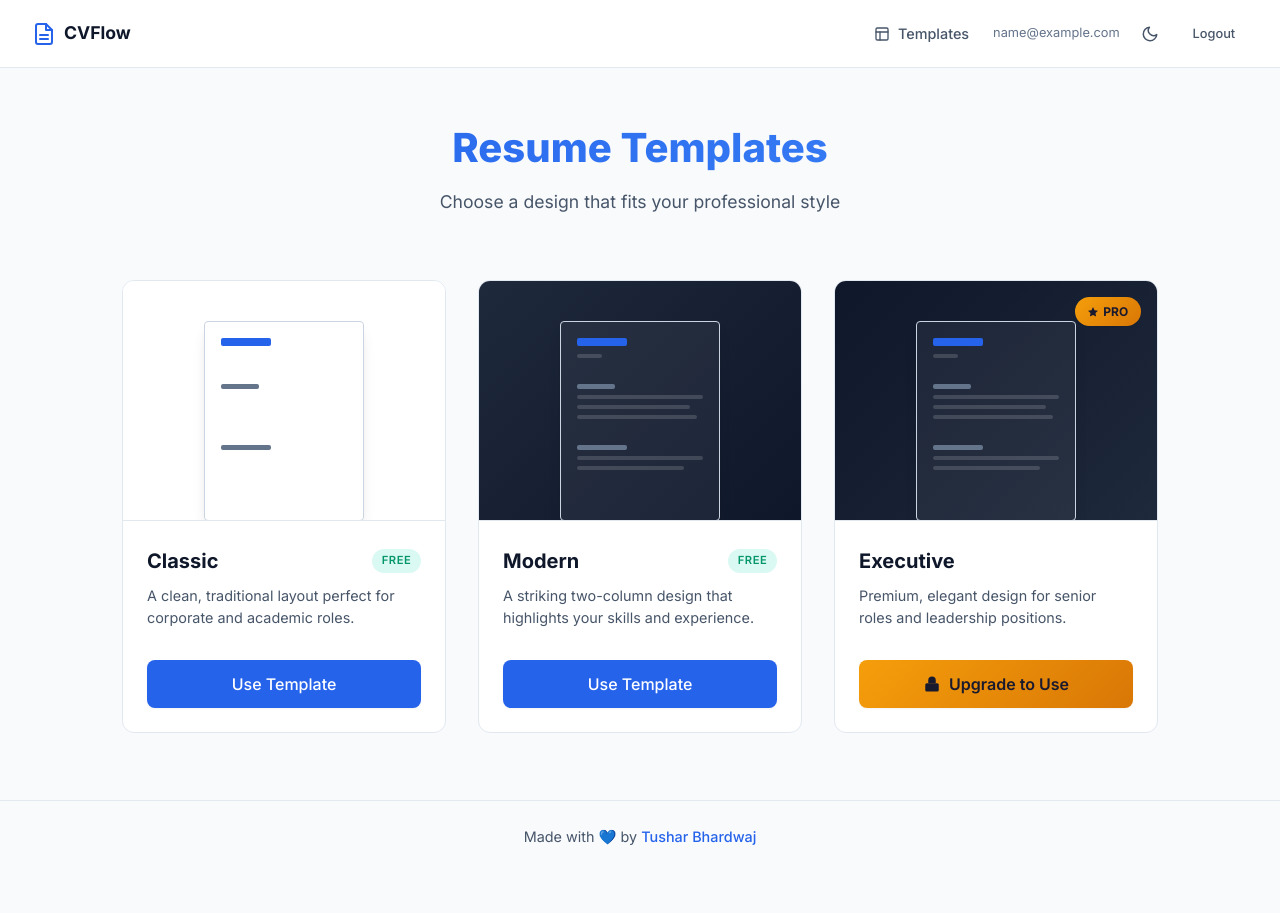
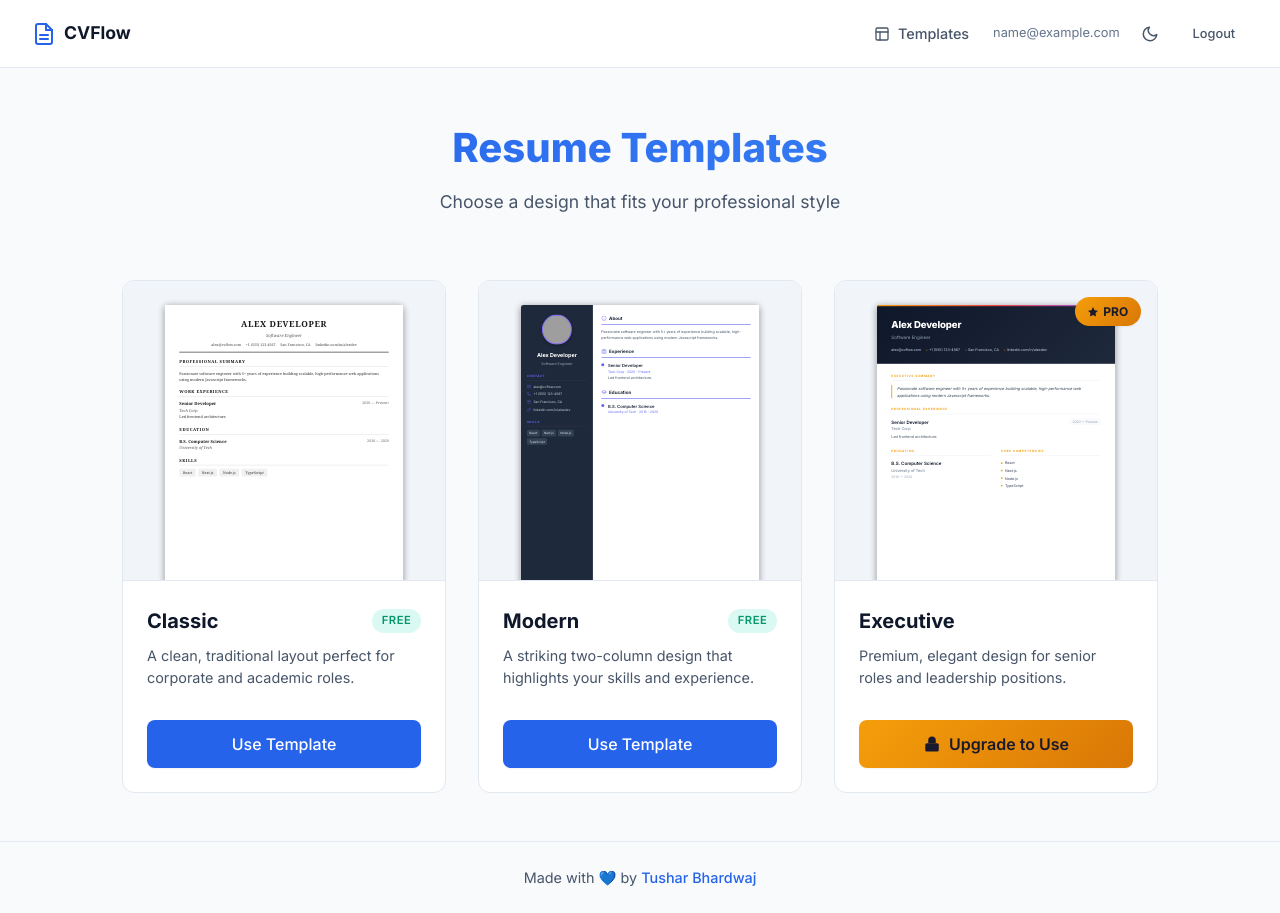
Before and after one commit to TuShArBhArDwA/resume-builder, a Next.js app: page /templates in a window 1280 px wide. Before the commit the page ends 872 px from the top, so only its background shows below. Built offline with nearby package versions, Linux system fonts and the light colour scheme; sample sign-in values are in the browser's storage; grey boxes are pictures that could not be loaded.

Commit message:
feat: enhance UI/UX with premium landing page, template selection flow, and A4 aspect-locking

```diff
--- a/app/dashboard/dashboard.css
+++ b/app/dashboard/dashboard.css
@@ -80,10 +80,12 @@
 .resume-preview-thumbnail > div {
   transform: scale(0.2);
   transform-origin: top center;
-  width: 794px; /* A4 width approx */
-  height: 1123px; /* A4 height approx */
+  width: 794px; /* A4 width */
+  height: 1123px; /* A4 height */
   pointer-events: none;
   flex-shrink: 0;
+  box-shadow: 0 4px 12px rgba(0,0,0,0.1);
+  background: white;
 }
 
 .resume-card-template-badge {
--- a/app/editor/[id]/page.js
+++ b/app/editor/[id]/page.js
@@ -110,7 +110,7 @@ export default function EditorPage() {
       };
 
       await html2pdf().set(opt).from(element).save();
-      showToast('PDF downloaded!');
+      showToast('PDF generated! Save it to your device.');
     } catch (err) {
       showToast('Download failed', 'error');
     } finally {
@@ -362,6 +362,7 @@ export default function EditorPage() {
         <div className="editor-form">
           {/* Personal Info */}
           <div className="form-section">
+            <div className="form-section-header">
               <h3 className="form-section-title">
                 <svg width="18" height="18" viewBox="0 0 24 24" fill="none" stroke="currentColor" strokeWidth="2">
                   <path d="M20 21v-2a4 4 0 0 0-4-4H8a4 4 0 0 0-4 4v2" />
@@ -369,6 +370,7 @@ export default function EditorPage() {
                 </svg>
                 Personal Information
               </h3>
+            </div>
             <div className="form-grid">
               <div className="form-group">
                 <label className="form-label">Full Name</label>
--- a/app/page.js
+++ b/app/page.js
@@ -45,6 +45,8 @@ export default function Home() {
     <div className="landing">
       {/* Background */}
       <div className="landing-bg"></div>
+      <div className="ambient-orb-1"></div>
+      <div className="ambient-orb-2"></div>
 
       {/* Navbar */}
       <nav className="landing-nav">
--- a/app/templates/page.js
+++ b/app/templates/page.js
@@ -4,7 +4,29 @@ import { useEffect, useState } from 'react';
 import { useRouter } from 'next/navigation';
 import Navbar from '@/components/Navbar';
 import UpgradeModal from '@/components/UpgradeModal';
+import ResumePreview from '@/components/ResumePreview';
 import './templates-page.css';
+
+const DUMMY_DATA = {
+  personal_info: {
+    name: 'Alex Developer',
+    title: 'Software Engineer',
+    email: 'alex@cvflow.com',
+    phone: '+1 (555) 123-4567',
+    location: 'San Francisco, CA',
+    linkedin: 'linkedin.com/in/alexdev',
+    photoUrl: 'https://res.cloudinary.com/dkdhdiqy0/image/upload/v1700000000/placeholder_avatar_dxfkqo.jpg',
+  },
+  summary: 'Passionate software engineer with 5+ years of experience building scalable, high-performance web applications using modern Javascript frameworks.',
+  experience: [
+    { title: 'Senior Developer', company: 'Tech Corp', startDate: '2020', endDate: 'Present', description: 'Led frontend architecture.' }
+  ],
+  education: [
+    { degree: 'B.S. Computer Science', school: 'University of Tech', startDate: '2016', endDate: '2020' }
+  ],
+  skills: ['React', 'Next.js', 'Node.js', 'TypeScript'],
+  custom_sections: []
+};
 
 export default function TemplatesPage() {
   const [user, setUser] = useState(null);
@@ -114,7 +136,7 @@ export default function TemplatesPage() {
             <div key={template.id} className="template-card card">
               <div
                 className="template-card-preview"
-                style={{ background: template.color }}
+                style={{ height: '300px' }}
               >
                 {!template.free && (
                   <div className="template-card-badge">
@@ -124,20 +146,9 @@ export default function TemplatesPage() {
                     PRO
                   </div>
                 )}
-                {/* Mock preview graphic */}
-                <div className="template-mock">
-                  <div className="mock-line mock-title" style={{ width: '40%' }}></div>
-                  <div className="mock-line" style={{ width: '20%' }}></div>
-                  <div className="mock-section" style={{ marginTop: '20px' }}>
-                    <div className="mock-line mock-subtitle" style={{ width: '30%' }}></div>
-                    <div className="mock-line" style={{ width: '100%' }}></div>
-                    <div className="mock-line" style={{ width: '90%' }}></div>
-                    <div className="mock-line" style={{ width: '95%' }}></div>
-                  </div>
-                  <div className="mock-section" style={{ marginTop: '20px' }}>
-                    <div className="mock-line mock-subtitle" style={{ width: '40%' }}></div>
-                    <div className="mock-line" style={{ width: '100%' }}></div>
-                    <div className="mock-line" style={{ width: '85%' }}></div>
+                <div className="template-preview-container">
+                  <div className="template-preview-scale">
+                    <ResumePreview templateId={template.id} data={DUMMY_DATA} />
                   </div>
                 </div>
               </div>
--- a/app/templates/templates-page.css
+++ b/app/templates/templates-page.css
@@ -71,41 +71,31 @@
   z-index: 10;
 }
 
-/* Mock Graphics for Template Preview */
-.template-mock {
-  width: 160px;
-  height: 200px;
-  background: rgba(255, 255, 255, 0.05);
-  border: 1px solid var(--border-medium);
-  border-radius: 4px;
-  padding: 16px;
-  box-shadow: var(--shadow-lg);
+/* Previews */
+.template-preview-container {
+  width: 100%;
+  height: 100%;
   display: flex;
-  flex-direction: column;
-  transform: translateY(20px);
-  transition: all var(--transition-base);
+  justify-content: center;
+  background: var(--bg-tertiary);
 }
 
-.template-card:hover .template-mock {
-  transform: translateY(10px);
+.template-preview-scale {
+  transform: scale(0.3);
+  transform-origin: top center;
+  width: 794px;
+  height: 1123px;
+  pointer-events: none;
+  background: white;
+  margin-top: 1.5rem;
+  flex-shrink: 0;
+  box-shadow: 0 8px 24px rgba(0,0,0,0.15);
 }
 
-.mock-line {
-  height: 4px;
-  background: rgba(255, 255, 255, 0.15);
-  border-radius: 2px;
-  margin-bottom: 6px;
-}
-
-.mock-title {
-  height: 8px;
-  background: var(--accent-primary);
-  margin-bottom: 8px;
-}
-
-.mock-subtitle {
-  height: 5px;
-  background: var(--text-muted);
+.template-card:hover {
+  transform: translateY(-8px);
+  box-shadow: var(--shadow-lg);
+  border-color: var(--accent-primary);
 }
 
 /* Card Body */
--- a/components/ResumePreview.js
+++ b/components/ResumePreview.js
@@ -25,6 +25,8 @@ export default function ResumePreview({ data, templateId = 'classic' }) {
           overflow: hidden;
           box-shadow: 0 4px 24px rgba(0, 0, 0, 0.3);
           transform-origin: top center;
+          width: 794px;
+          height: 1123px;
         }
       `}</style>
     </div>
--- a/styles/templates.css
+++ b/styles/templates.css
@@ -8,8 +8,9 @@
   color: #1a1a1a;
   background: #ffffff;
   padding: 40px 48px;
-  max-width: 800px;
-  min-height: 1000px;
+  width: 794px;
+  min-height: 1123px;
+  box-sizing: border-box;
 }
 
 .classic-header {
@@ -126,9 +127,10 @@
 .resume-modern {
   font-family: 'Inter', 'Segoe UI', sans-serif;
   display: flex;
-  min-height: 1000px;
+  width: 794px;
+  min-height: 1123px;
   background: #ffffff;
-  max-width: 800px;
+  box-sizing: border-box;
 }
 
 .modern-sidebar {
@@ -306,8 +308,9 @@
   font-family: 'Inter', 'Segoe UI', sans-serif;
   color: #1a1a1a;
   background: #ffffff;
-  max-width: 800px;
-  min-height: 1000px;
+  width: 794px;
+  min-height: 1123px;
+  box-sizing: border-box;
 }
 
 .exec-header {
```
Also changed, not shown: app/dashboard/page.js (+19 -5 lines), app/landing.css (+50 -11 lines), components/TemplateSelectionModal.js (added, +161 -0 lines), 3 other files (tests, documents, lock files or other folders). Lines whose indentation alone changed are shown as unchanged.
